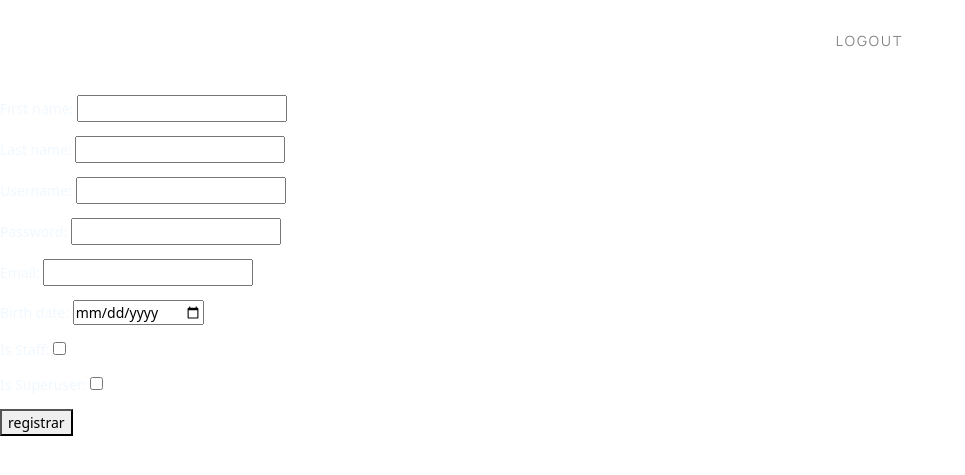
After one commit to mariahlins/PS-MovieTicketBookingSystem, a Django app: page /users/registerStaff/ in a window 1280 px wide. The commit adds this page. Shown: the top 475 px of the page, without its empty margins (0-965 px from the left). Run offline with Django 5.2, Linux system fonts and the light colour scheme; a user stored in the database is signed in; some libraries are stand-ins or nearby versions.

Commit message:
Registro de staff e listagem geral

```diff
--- a/cinemas/static/cinemas/css/styles.css
+++ b/cinemas/static/cinemas/css/styles.css
@@ -129,3 +129,11 @@
 .card a.btn:hover {
     background-color: #df217d;
 }
+
+.container{
+    display: flex;
+    flex-wrap: wrap;
+    gap: 1rem;
+    justify-content: center;
+
+}
--- a/cinemas/templates/cinemas/base.html
+++ b/cinemas/templates/cinemas/base.html
@@ -25,7 +25,10 @@
         {% endif %}
 
         {% if user.is_authenticated %}
-            <li><a class="menu" href="pagUser">Hi, {{user.username}}!</a></li>
+            {%if not user.is_staff and not user.is_superuser %} <li><a class="menu" href="{% url 'perfilClient' %}">Hi, {{user.username}}!</a></li>
+            {% elif user.is_staff and not user.is_superuser %} <li><a class="menu" href="{% url 'perfilStaff' %}">Hi, {{user.username}}!</a></li>
+            {% elif user.is_superuser %} <li><a class="menu" href="{% url 'perfilAdmin' %}">Hi, {{user.username}}!</a></li>
+            {% endif %}
             <li><a class="menu2" href="{% url 'logout' %}">Logout</a></li>
         {% else %}
             <li><a class="menu" href="{% url 'login' %}">Login</a></li>
--- a/users/forms.py
+++ b/users/forms.py
@@ -4,12 +4,32 @@
 from .models import Profile
 
 class SignUpForm(forms.ModelForm):
-    first_name = forms.CharField(max_length=30, required=True)
-    last_name = forms.CharField(max_length=30, required=True)
-    username = forms.CharField(max_length=30, required=True)
-    password = forms.CharField(widget=forms.PasswordInput)
-    email = forms.EmailField(required=True)
-    birth_date = forms.DateField(required=False, widget=forms.TextInput(attrs={'type': 'date'}))
+    first_name = forms.CharField(
+        max_length=30,
+        required=True,
+        widget=forms.TextInput(attrs={'class': 'form-control', 'placeholder': 'Enter first name'})
+    )
+    last_name = forms.CharField(
+        max_length=30,
+        required=True,
+        widget=forms.TextInput(attrs={'class': 'form-control', 'placeholder': 'Enter last name'})
+    )
+    username = forms.CharField(
+        max_length=30,
+        required=True,
+        widget=forms.TextInput(attrs={'class': 'form-control', 'placeholder': 'Enter username'})
+    )
+    password = forms.CharField(
+        widget=forms.PasswordInput(attrs={'class': 'form-control', 'placeholder': 'Enter password'})
+    )
+    email = forms.EmailField(
+        required=True,
+        widget=forms.EmailInput(attrs={'class': 'form-control', 'placeholder': 'Enter email'})
+    )
+    birth_date = forms.DateField(
+        required=False,
+        widget=forms.DateInput(attrs={'class': 'form-control', 'type': 'date'})
+    )
 
     class Meta:
         model = User
@@ -18,6 +38,31 @@
     def save(self, commit=True):
         user = super(SignUpForm, self).save(commit=False)
         user.set_password(self.cleaned_data['password'])
+        if commit:
+            user.save()
+            profile = Profile(user=user, birth_date=self.cleaned_data['birth_date'])
+            profile.save()
+        return user
+
+class SignUpFormStaff(forms.ModelForm):
+    first_name = forms.CharField(max_length=30, required=True)
+    last_name = forms.CharField(max_length=30, required=True)
+    username = forms.CharField(max_length=30, required=True)
+    password = forms.CharField(widget=forms.PasswordInput)
+    email = forms.EmailField(required=True)
+    birth_date = forms.DateField(required=False, widget=forms.TextInput(attrs={'type': 'date'}))
+    is_staff = forms.BooleanField(required=False, initial=False, label='Is Staff')
+    is_superuser = forms.BooleanField(required=False, initial=False, label='Is Superuser')
+
+    class Meta:
+        model = User
+        fields = ('first_name', 'last_name', 'username', 'password', 'email', 'birth_date', 'is_staff', 'is_superuser')
+
+    def save(self, commit=True):
+        user = super(SignUpFormStaff, self).save(commit=False)
+        user.set_password(self.cleaned_data['password'])
+        user.is_staff = self.cleaned_data['is_staff']
+        user.is_superuser = self.cleaned_data['is_superuser']
 
         if commit:
             user.save()
--- a/users/models.py
+++ b/users/models.py
@@ -1,4 +1,3 @@
-# models.py
 from django.contrib.auth.models import User
 from django.db import models
 
--- /dev/null
+++ b/users/templates/users/perfilClient.html
@@ -0,0 +1,6 @@
+{% extends 'cinemas/base.html' %}
+{% block content %}
+
+<h2>CLIENT</h2>
+
+{% endblock content %}
--- /dev/null
+++ b/users/templates/users/perfilStaff.html
@@ -0,0 +1,6 @@
+{% extends 'cinemas/base.html' %}
+{% block content %}
+
+<h2>STAFF</h2>
+
+{% endblock content %}
--- /dev/null
+++ b/users/templates/users/registerStaff.html
@@ -0,0 +1,11 @@
+{% extends 'cinemas/base.html' %}
+{% block content %}
+
+    <form action="{% url 'registerStaff' %}" method="post" style="color: aliceblue;">
+        {% csrf_token %}
+        {{ form.as_p }}
+        <button name="submit">registrar</button>
+        <input type="hidden" name="next" value="{% url 'index' %}" />
+    </form>
+
+{% endblock content %}
--- a/users/urls.py
+++ b/users/urls.py
@@ -6,4 +6,8 @@
     path('login/', authViews.LoginView.as_view(template_name='users/login.html'), name='login'),
     path('logout/', views.logoutView, name='logout'),
     path('register/',views.register, name='register'),
+    path('registerStaff/',views.registerStaff, name='registerStaff'),
+    path('perfil/',views.perfilClient, name='perfilClient'),
+    path('perfilStaff/',views.perfilStaff, name='perfilStaff'),
+    path('perfilAdmin/',views.perfilAdmin, name='perfilAdmin'),
 ]
--- a/users/views.py
+++ b/users/views.py
@@ -2,11 +2,27 @@
 from django.urls import reverse
 from django.contrib.auth import logout, login, authenticate
 from django.shortcuts import render
-from .forms import SignUpForm
+from .forms import SignUpForm, SignUpFormStaff
+from django.contrib.auth.decorators import login_required
+from .models import Profile
 
 def logoutView(request):
     logout(request)
     return HttpResponseRedirect(reverse('index'))
+
+@login_required
+def perfilClient(request):
+    return render(request, 'users/perfilClient.html')
+
+@login_required
+def perfilStaff(request):
+    return render(request, 'users/perfilStaff.html')
+
+@login_required
+def perfilAdmin(request):
+    users=Profile.objects.order_by('user')
+    context={'users':users}
+    return render(request, 'users/perfilAdmin.html', context)
 
 def register(request):
     if request.method=='POST':
@@ -22,3 +38,19 @@
 
     context={'form':form}
     return render(request, 'users/register.html', context)
+
+@login_required
+def registerStaff(request):
+    if not request.user.is_superuser:
+        return HttpResponseRedirect(reverse('index'))
+
+    if request.method == 'POST':
+        form = SignUpFormStaff(data=request.POST)
+        if form.is_valid():
+            form.save()
+            return HttpResponseRedirect(reverse('index'))
+    else:
+        form = SignUpFormStaff()
+
+    context = {'form': form}
+    return render(request, 'users/registerStaff.html', context)
```
Also changed, not shown: users/templates/users/perfilAdmin.html (added, +13 -0 lines), db.sqlite3.
